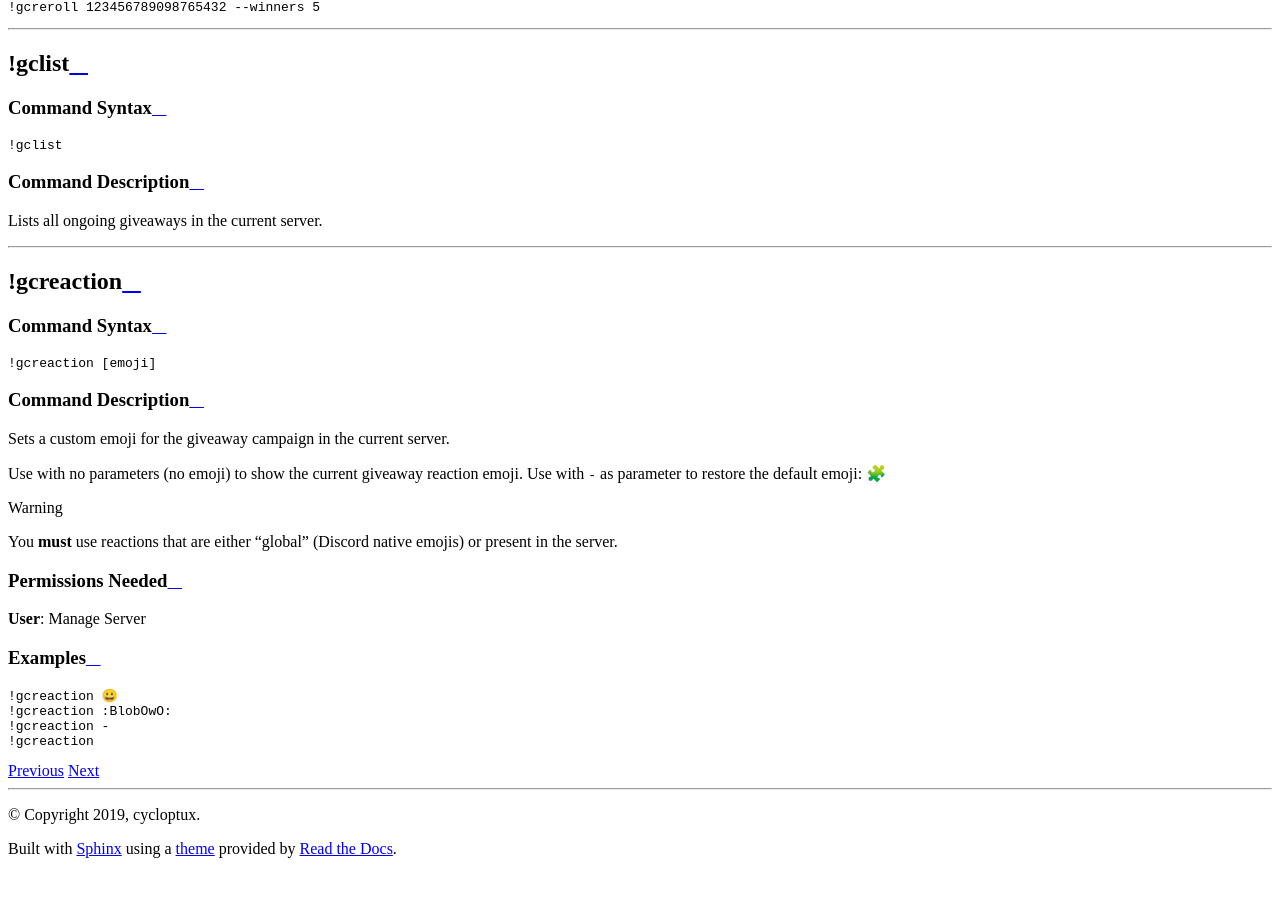
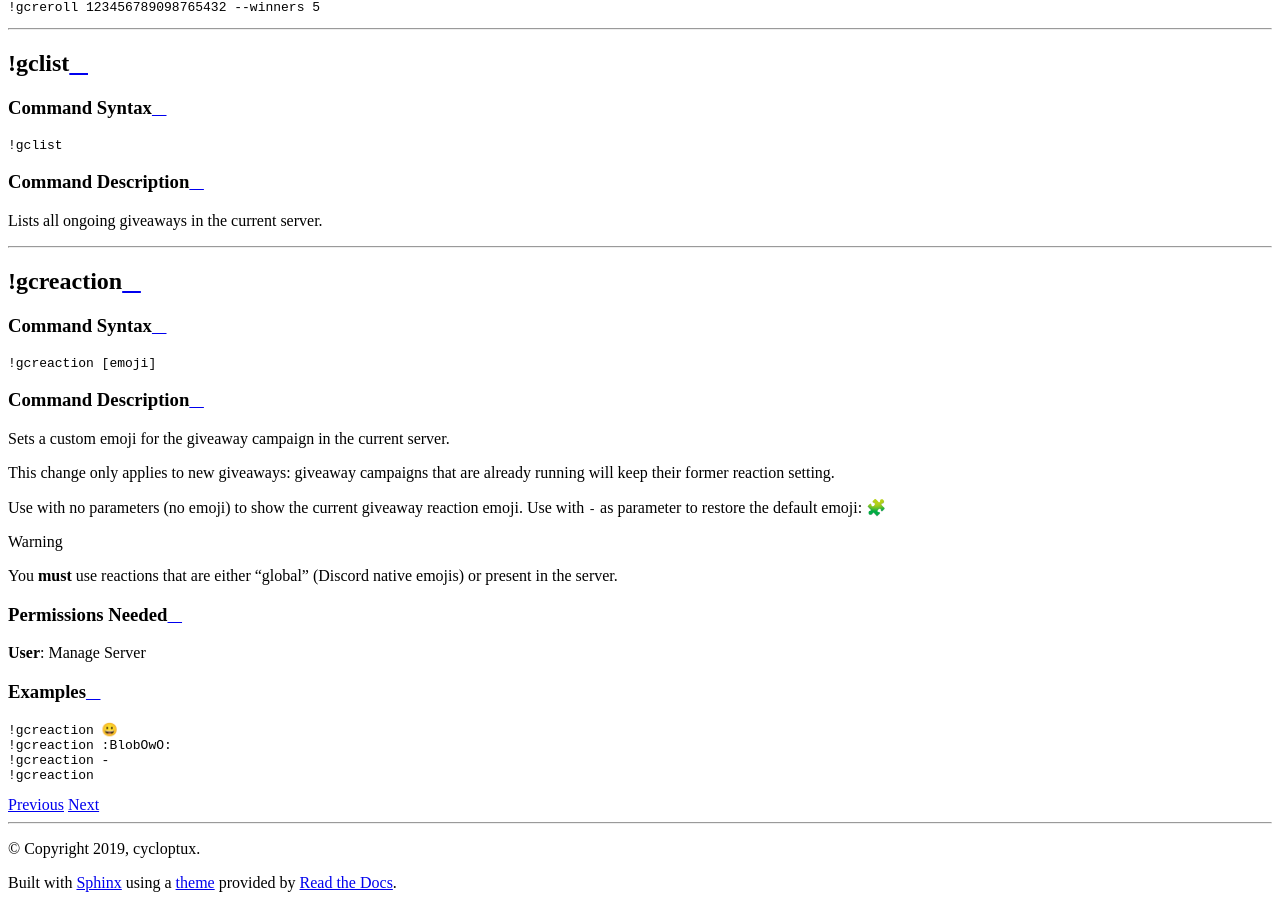
Before and after one commit to cycloptux/GiselleBot-Documentation, a Sphinx documentation site: the page built from docs/source/fun_and_games/giveaway.rst, in a window 1280 px wide and 900 px high, scrolled down 3480 px. Built offline with Sphinx 7.4.7 and the Read the Docs theme 2.0.0, drawn with Linux system fonts in a browser that asks for light colours; before the commit the page ends 4346 px from its top, so only the background shows below that.

Commit message:
Added a line.

```diff
--- a/docs/source/fun_and_games/giveaway.rst
+++ b/docs/source/fun_and_games/giveaway.rst
@@ -142,6 +142,8 @@ Command Description
 ^^^^^^^^^^^^^^^^^^^
 Sets a custom emoji for the giveaway campaign in the current server.
 
+This change only applies to new giveaways: giveaway campaigns that are already running will keep their former reaction setting.
+
 Use with no parameters (no emoji) to show the current giveaway reaction emoji. Use with ``-`` as parameter to restore the default emoji: 🧩
 
 .. warning::
```
